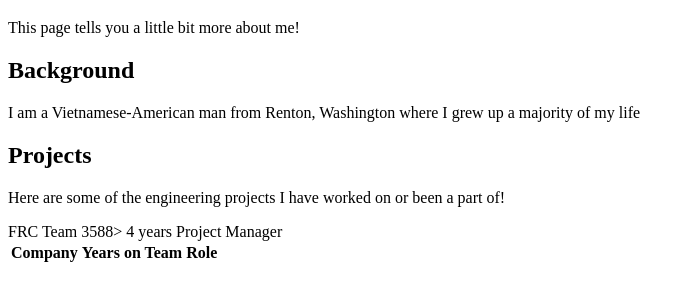
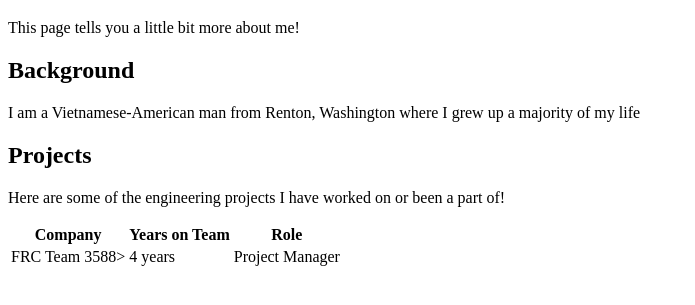
Before and after one commit to wannbeyaoming/wannbeyaoming.github.io, a plain HTML site: page index.html in a window 1280 px wide. Shown: the part 61-366 px from the top of the page, without its empty margins (0-695 px from the left). Drawn offline with Linux system fonts and the light colour scheme.

Commit message:
fixed the formatting lmao

```diff
--- a/index.html
+++ b/index.html
@@ -19,10 +19,10 @@
         <th>Role</th>
       </tr>
     <tr>
-        <tr>FRC Team 3588></tr>
-        <tr> 4 years </tr>
-        <tr> Project Manager </tr>
+        <td>FRC Team 3588></td>
+        <td> 4 years </td>
+        <td> Project Manager </td>
     </tr>
-    </table>
+</table>
 </body>
 </html>
```
